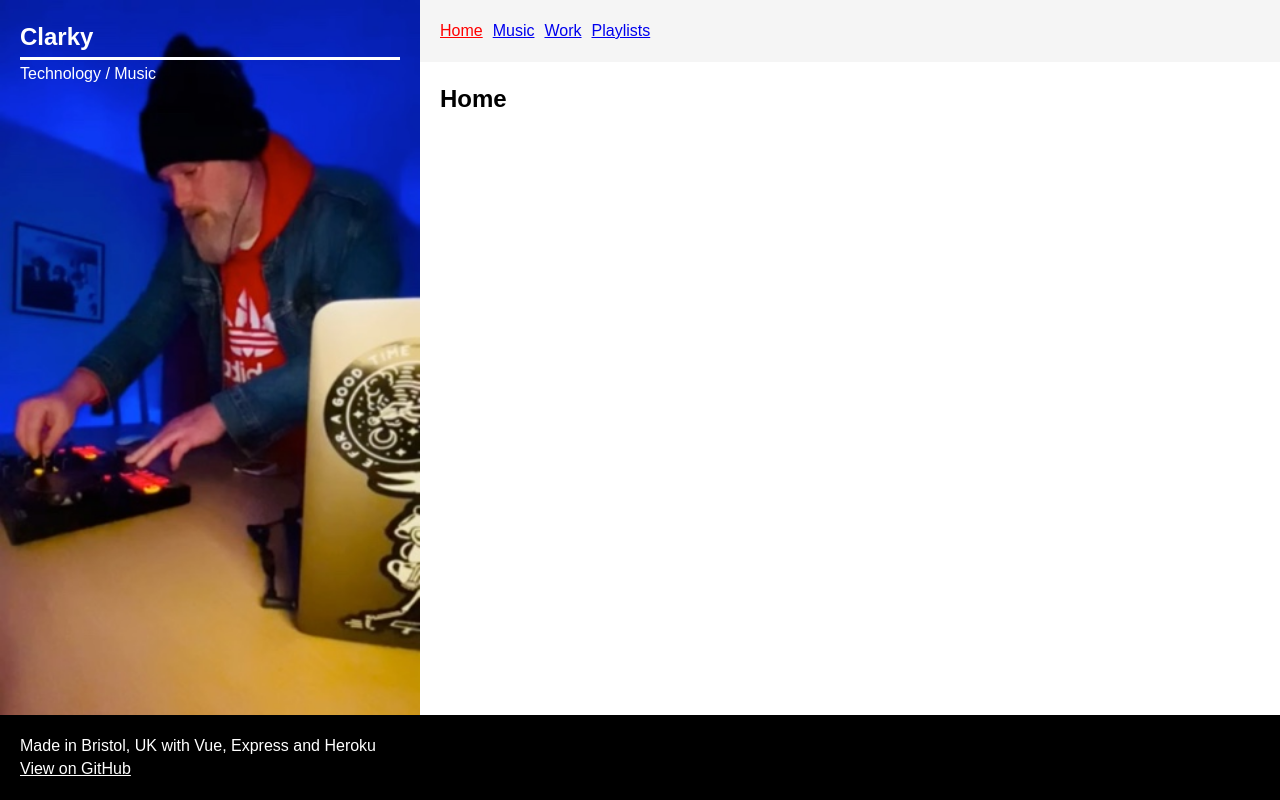
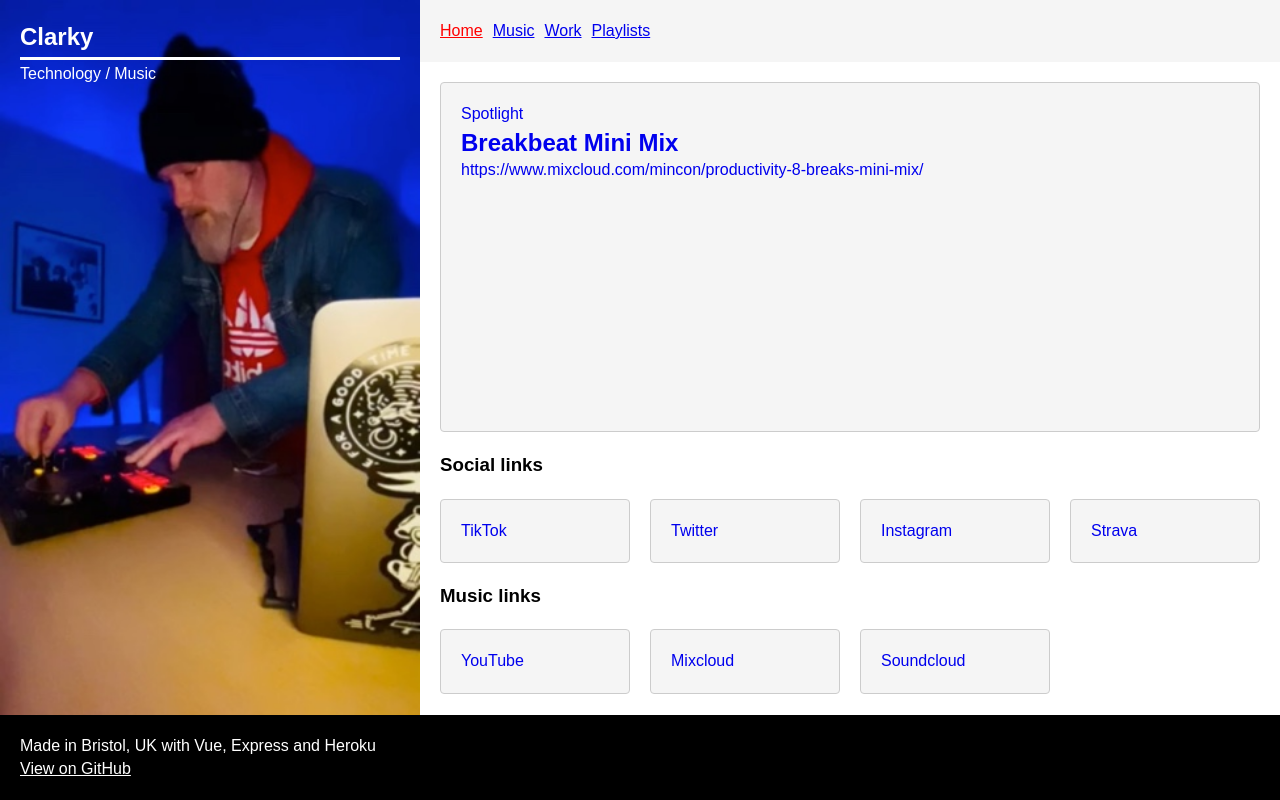
Before and after one commit to netotaku/clarky2, a Vue app: page / in a window 1280 px wide. Built offline with nearby package versions, Linux system fonts and the light colour scheme.

Commit message:
layout and blocks working

```diff
--- a/src/App.vue
+++ b/src/App.vue
@@ -10,10 +10,10 @@
         </header>
         <section class="layout__page">
           <menu class="layout__menu menu">
-            <router-link v-for="(item, index) in sitedata" :to="item.path" :key="index">{{item.label}}</router-link>
+            <router-link v-for="(item, index) in sitedata" :to="index" :key="index">{{item.label}}</router-link>
           </menu>
           <div class="layout__content content">
-            <router-view/>
+            <router-view :key="$route.fullPath"/>
           </div>
         </section>
       </div>
@@ -22,7 +22,6 @@
         <p><a href="https://github.com/netotaku/clarky2" target="_blank">View on GitHub</a></p>
       </footer>
     </div>
-
   </article>
 </template>
 
@@ -38,7 +37,6 @@ export default{
 }
 </script>
 
-
 <style lang="scss">
   // vars
   $gutter: 20px;
@@ -47,6 +45,7 @@ export default{
     padding: 0px;
     margin: 0px;
     box-sizing: border-box;
+    list-style-type: none;
   }
 
   html,body{
@@ -67,19 +66,21 @@ export default{
       display: flex;
       flex-direction: column;
       height: 100vh;
+      max-height: 100vh;
+      min-height: 100vh;
     }
 
     &__top{
       @media (min-width:600px)  {
         display: flex;
         flex-grow: 1;
+        min-height: 0px;
       }
     }
 
     &__menu{
       padding: $gutter;
       @media (min-width:600px)  {
-
       }
     }
 
@@ -94,19 +95,22 @@ export default{
     }
 
     &__content{
+      position: relative;
       padding: $gutter;
       @media (min-width:600px)  {
-        display: flex;
+        flex: 1 1 auto;
+        overflow-y: auto;
+        min-height: 0px;
       }
     }
 
     &__page{
-      flex-grow: 1;
       background: #fff;
       @media (min-width:600px)  {
-
+        flex-grow: 1;
+        display: flex;
+        flex-direction: column;
       }
-
     }
 
     &__footer{
--- a/src/json/site.json
+++ b/src/json/site.json
@@ -1,18 +1,75 @@
 {
-    "index": {
+    "/": {
         "label": "Home",
-        "path": "/"
+        "blocks": [
+            {
+                "name": "spotlight",
+                "label": "Breakbeat Mini Mix",
+                "url": "https://www.mixcloud.com/mincon/productivity-8-breaks-mini-mix/"
+            },{
+                "name": "icons",
+                "label": "Social links",
+                "list": [
+                    {
+                        "label": "TikTok",
+                        "url": "https://www.tiktok.com/@clar.ky"
+                    },{
+                        "label": "Twitter",
+                        "url": "https://twitter.com/t_pk"
+                    },{
+                        "label": "Instagram",
+                        "url": "https://www.instagram.com/clar.ky"
+                    },{
+                        "label": "Strava",
+                        "url": "https://www.strava.com/athletes/18818524"
+                    }
+                ]
+            },{
+                "name": "icons",
+                "label": "Music links",
+                "list": [
+                    {
+                        "label": "YouTube",
+                        "url": "https://www.youtube.com/channel/UCp3wjkP4z_s8ceGxyG-Kzvg"
+                    },{
+                        "label": "Mixcloud",
+                        "url": "https://www.mixcloud.com/mincon"
+                    },{
+                        "label": "Soundcloud",
+                        "url": "https://soundcloud.com/trialanderror"
+                    }
+                ]
+            },{
+                "name": "icons",
+                "label": "Work links",
+                "list": [
+                    {
+                        "label": "Github",
+                        "url": "https://github.com/netotaku"
+                    },{
+                        "label": "LinkedIn",
+                        "url": "https://www.linkedin.com/in/nicholasclarkson"
+                    }
+                ]
+            }
+        ]
     },
-    "music": {
+    "/music": {
         "label": "Music",
-        "path": "/music"
+        "blocks": [
+            {
+                "name": "spotlight",
+                "label": "Night of the Vampire",
+                "url": "https://nightofthevampire.uk/"
+            }
+        ]
     },
-    "work": {
+    "/work": {
         "label": "Work",
-        "path": "/work"
+        "blocks": []
     },
-    "playlists": {
+    "/playlists": {
         "label": "Playlists",
-        "path": "/playlists"
+        "blocks": []
     }
 }
--- a/src/router/index.js
+++ b/src/router/index.js
@@ -1,13 +1,12 @@
 import { createRouter, createWebHistory } from 'vue-router'
 import Page from '../views/Page.vue'
 import sitedata from "../json/site.json"
-// console.log(sitedata, "from routes");
 
 let routes = [];
 
 for(let r in sitedata){
   routes.push({
-    path: sitedata[r].path,
+    path: r,
     name: sitedata[r].label,
     component: Page
   })
--- a/src/views/Page.vue
+++ b/src/views/Page.vue
@@ -1,17 +1,131 @@
 <template>
-  <h2>{{ route.name }}</h2>
+  <div class="hg">
+    <component v-for="(block, index) in pagedata.blocks" :key="index" :is="block.name" :blockData="block" />
+  </div>
 </template>
 
 <script>
+  import { useRoute } from 'vue-router'
   import sitedata from "@/json/site.json"
-import { useRoute } from 'vue-router';
+  import Icons from "@/views/blocks/Icons.vue"
+  import Spotlight from "@/views/blocks/Spotlight.vue"
 
   export default{
+    components:{
+      Icons, Spotlight
+    },
     data(){
       return{
-            sitedata: sitedata,
+        pagedata: sitedata[useRoute().path],
         route: useRoute()
       }
     }
   }
 </script>
+
+<style lang="scss">
+
+  $gutter: 20px;
+
+  @mixin hgrid($columns, $gap, $break, $alias) {
+
+      display: grid;
+      grid-template-columns: repeat($columns, 1fr);
+      gap: $gap;
+
+      &__u{
+
+          grid-column: span $columns;
+
+          @media only screen and (min-width : $break) {
+
+              @for $i from 1 through ($columns+1) {
+                  // spans
+                  &--span-#{$i}{
+                      grid-column: span $i;
+                  }
+                  // starts
+                  &--start-#{$i}{
+                      grid-column-start: $i;
+                  }
+                  // ends
+                  &--end-#{$i}{
+                      grid-column-end: $i;
+                  }
+              }
+
+              // alias
+              @if ($alias) {
+
+                  @if ($columns % 3 > 0){
+                      @warn "Columns not divisible by 3, therefore no thirds modifier alias";
+                  } @else {
+                      &--thd{
+                          grid-column: span ($columns / 3);
+                      }
+                      &--2-thds{
+                          grid-column: span (($columns / 3) * 2);
+                      }
+                  }
+
+                  @if ($columns % 4 > 0){
+                      @warn "Columns not divisible by 4, therefore no quarters modifier alias";
+                  } @else {
+                      &--qtr{
+                          grid-column: span ($columns / 4);
+                      }
+                      &--3-qtrs{
+                          grid-column: span (($columns / 4) * 3);
+                      }
+                  }
+
+                  @if ($columns % 2 > 0){
+                      @warn "Columns not divisible by 2, therefore no halves modifier alias";
+                  } @else {
+                      &--hlf{
+                          grid-column: span ($columns / 2);
+                      }
+                  }
+
+                  &--ful{
+                      grid-column: span $columns;
+                  }
+
+              }
+          }
+      }
+  }
+
+
+  .hg{ // arbitrary namespace
+
+    $break: 600px; // arbitrary breakpoint
+
+    // include a 12 column grid system with a 20px gap
+    // and alias classes which appears when the screen width exceeds 800px.
+    @include hgrid(12, $gutter, $break, true);
+
+    // extend
+    @media only screen and (min-width : $break) {
+        // &--complex{
+        //     grid-template-columns: repeat(3, 1fr);
+        // }
+    }
+
+}
+
+  .well{
+    display: block;
+    background: whitesmoke;
+    position: relative;
+    overflow: hidden;
+    border: solid 1px #ccc;
+    border-radius: 4px;
+    padding: $gutter;
+    text-decoration: none;
+    &--spotlight{
+      height: 350px;
+    }
+  }
+
+</style>
--- /dev/null
+++ b/src/views/blocks/Icons.vue
@@ -0,0 +1,16 @@
+<template>
+    <!-- icon block -->
+    <h3 class="hg__u hg__u--ful">{{ blockData.label }}</h3>
+    <a
+        v-for="(icon, index) in blockData.list"
+        :key="index"
+        :href="icon.url"
+        class="hg__u hg__u--qtr well"
+        target="_bank">{{ icon.label }}</a>
+</template>
+
+<script>
+    export default {
+        props: ['blockData']
+    }
+</script>
--- /dev/null
+++ b/src/views/blocks/Spotlight.vue
@@ -0,0 +1,13 @@
+<template>
+    <a :href="blockData.url" target="_blank" class="hg__u hg__u--ful well well--spotlight">
+        Spotlight
+        <h2>{{ blockData.label }}</h2>
+        <p>{{ blockData.url }}</p>
+    </a>
+</template>
+
+<script>
+    export default {
+        props: ['blockData']
+    }
+</script>
```
Also changed, not shown: src/components/Blocks.vue (deleted, +0 -20 lines). Lines whose indentation alone changed are shown as unchanged.
